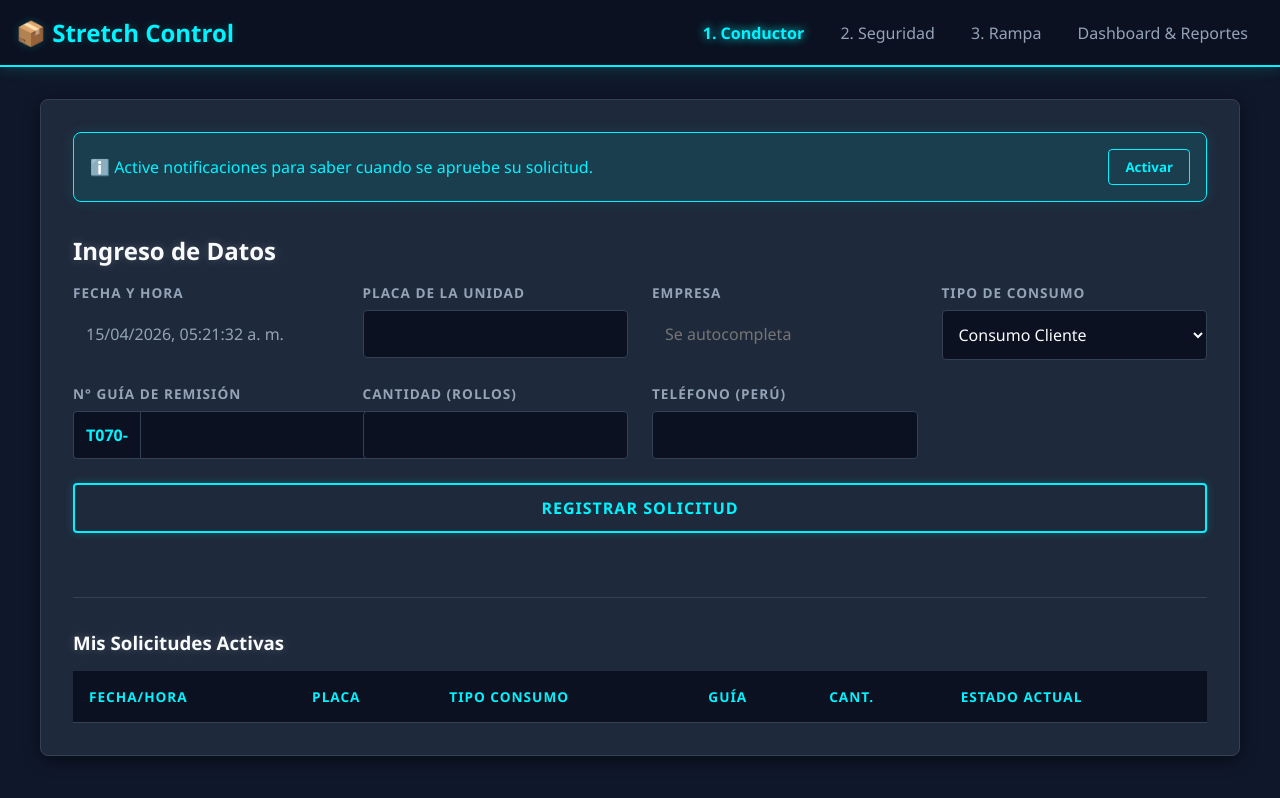
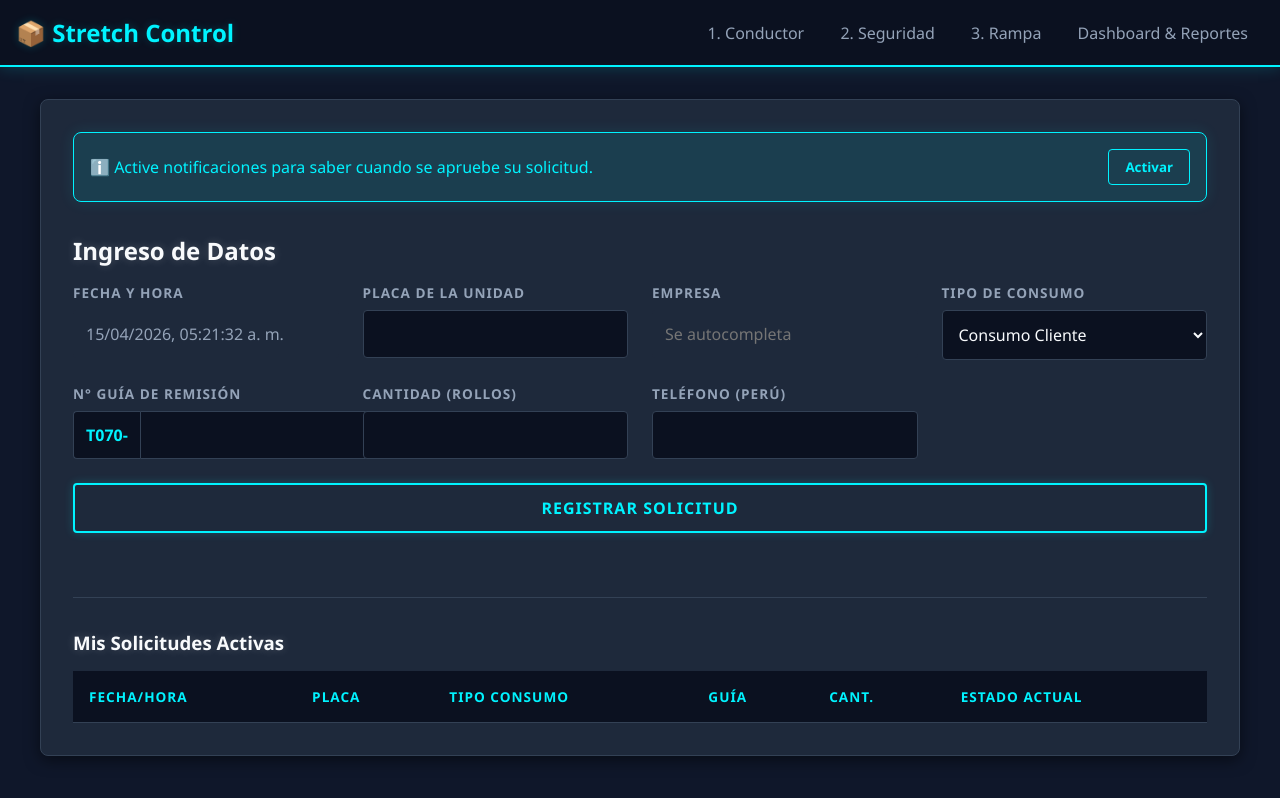
Before and after one commit to controlrampa2h8-cmd/Control-Stretch-Film, a plain HTML site: page index.html in a window 1280 px wide. Drawn offline with Linux system fonts and the light colour scheme.

Commit message:
Update and rename conductor.html to index.html

```diff
--- a/conductor.html
+++ b/index.html
@@ -55,13 +55,12 @@
     <nav>
     <h2 style="color: var(--neon-blue); text-shadow: 0 0 10px var(--border-glow); margin: 0;">📦 Stretch Control</h2>
     <div class="nav-links">
-            <a href="conductor.html" class="active">1. Conductor</a>
+        <a href="index.html">1. Conductor</a>
         <a href="seguridad.html">2. Seguridad</a>
         <a href="rampa.html">3. Rampa</a>
         <a href="dashboard.html">Dashboard & Reportes</a>
     </div>
 </nav>
-
     <div class="container">
         <div id="pushAlerta" class="alerta-push">
             <span>ℹ️ Active notificaciones para saber cuando se apruebe su solicitud.</span>
```
Lines whose indentation alone changed are shown as unchanged.
